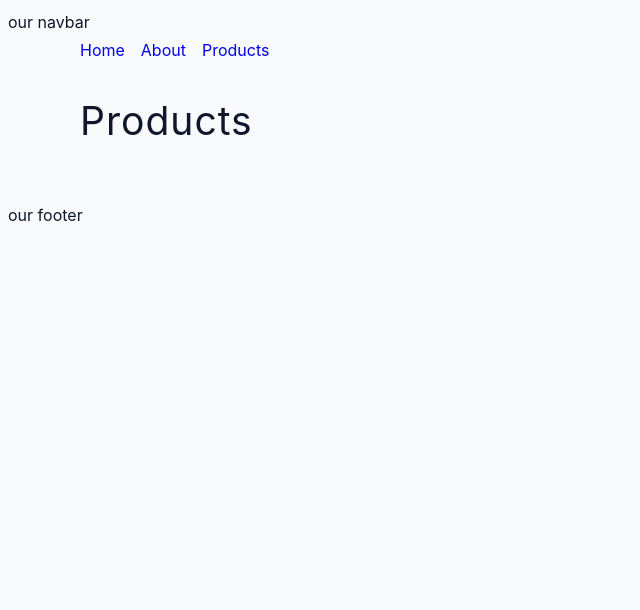
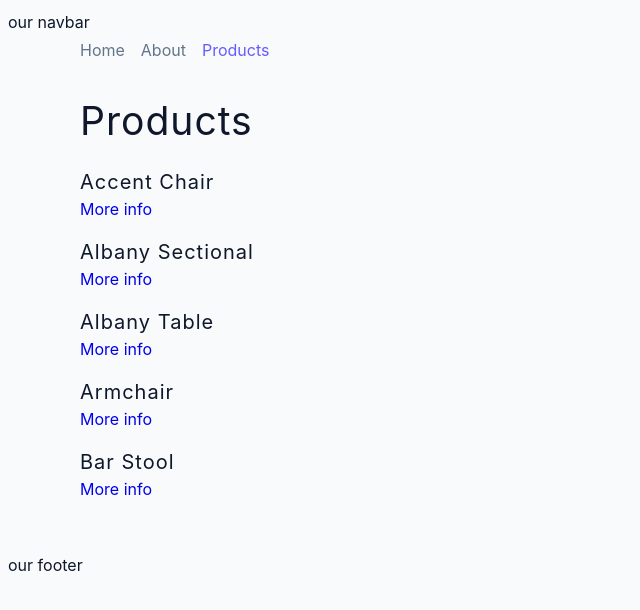
Before and after one commit to 1motiur4/react-router, a React (Create React App) app: page /products in a window 1280 px wide. Shown: the top 610 px of the page, without its empty margins (0-640 px from the left). Built offline with nearby package versions, Linux system fonts and the light colour scheme.

Commit message:
Single product complete

```diff
--- a/src/App.js
+++ b/src/App.js
@@ -4,6 +4,7 @@
 import Products from "./pages/Products";
 import Error from "./pages/Error";
 import SharedLayout from "./pages/SharedLayout";
+import SingleProduct from "./pages/SingleProduct";
 
 function App() {
   return (
@@ -14,6 +15,7 @@
           <Route index element={<Home />}></Route>
           <Route path="about" element={<About />} />
           <Route path="products" element={<Products />} />
+          <Route path="products/:productId" element={<SingleProduct />} />
           <Route path="*" element={<Error />} />
         </Route>
         <Route path="/dashboard">
--- /dev/null
+++ b/src/components/StyledNavbar.js
@@ -0,0 +1,32 @@
+import React from 'react'
+import { NavLink } from 'react-router-dom'
+
+const Navbar = () => {
+    return (
+        <div className='navbar'>
+            <NavLink to="/"
+                className={({ isActive }) =>
+                (
+                    isActive ? 'link active' : "link"
+                )
+                }>Home
+            </NavLink>
+            <NavLink to="/about" className={({ isActive }) =>
+            (
+                isActive ? 'link active' : "link"
+            )
+            }>
+                About
+            </NavLink>
+            <NavLink to="/products" className={({ isActive }) =>
+            (
+                isActive ? 'link active' : "link"
+            )
+            }>
+                Products
+            </NavLink>
+        </div>
+    )
+}
+
+export default Navbar
--- a/src/pages/Products.js
+++ b/src/pages/Products.js
@@ -1,10 +1,21 @@
+import { Link } from "react-router-dom";
+import products from "../data";
+
 const Products = () => {
   return (
-    <>
-      <section className='section'>
-        <h2>products</h2>
-      </section>
-    </>
+    <section className='section'>
+      <h2>products</h2>
+      <div className="products">
+        {products.map((product) => {
+          return (
+            <article key={product.id}>
+              <h5>{product.name}</h5>
+              <Link to={`/products/${product.id}`}>More info</Link>
+            </article>
+          );
+        })}
+      </div>
+    </section>
   );
 };
 
--- a/src/pages/SharedLayout.js
+++ b/src/pages/SharedLayout.js
@@ -1,10 +1,10 @@
 import { Link, Outlet } from "react-router-dom";
-import Navbar from "../components/Navbar";
+import StyledNavbar from "../components/StyledNavbar";
 
 const Home = () => {
     return (
         <>
-            <Navbar />
+            <StyledNavbar />
             <Outlet />
         </>
     );
--- a/src/pages/SingleProduct.js
+++ b/src/pages/SingleProduct.js
@@ -1,7 +1,15 @@
+import { Link, useParams } from "react-router-dom";
+import products from "../data";
+
 const SingleProduct = () => {
+  const {productId} = useParams();
+  const product = products.find((product) => product.id === productId)
+  const {image, name} = product;
   return (
     <section className='section product'>
-      <h2>single product</h2>
+      <img src={image} alt={name} />
+      <h5>{name}</h5>
+      <Link to="/products">Back to products</Link>
     </section>
   );
 };
```
